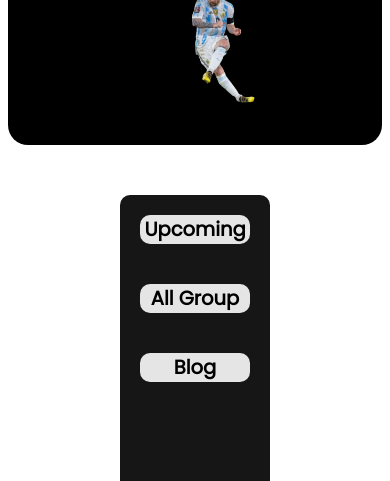
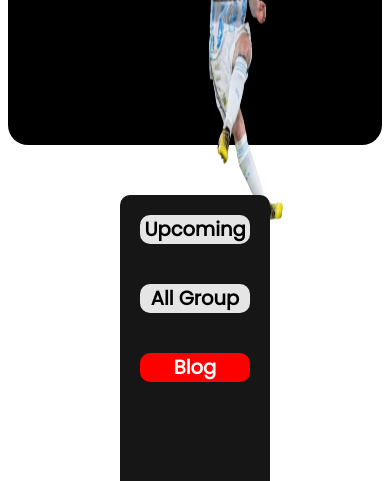
Before and after one commit to majharul224/worldCap-2022, a plain HTML site: page index.html in a window 390 px wide. Shown: the part 363-844 px from the top of the page. Drawn offline with Linux system fonts and the light colour scheme; files whose address does not match are found by name.

Commit message:
tablet responsive

```diff
--- a/index.html
+++ b/index.html
@@ -31,9 +31,9 @@
     <section class="main-container">
         <div class="box-container">
             <div id="box-1">
-               <a href="www.google.com">Upcoming</a> <!-- <button>Upcoming Match</button> -->
+               <a href="www.google.com">Upcoming</a>
                 <a href="www.google.com">All Group</a>
-                <a href="www.google.com">Blog</a>
+                <a href="www.google.com" class="blog">Blog</a>
             </div>
             <div id="box-2" >
                 <div class="box">
--- a/style.css
+++ b/style.css
@@ -23,7 +23,8 @@ body{
     width: 50%;
 }
 .half-width img{
-    width: 80%;
+    width: 100%;
+    height: 400px;
 }
 .half-width h1{
     font-weight: 700;
@@ -64,6 +65,10 @@ body{
     text-decoration: none;
     background-color: #E5E5E5;
     margin: 20px;
+}
+#box-1 .blog{
+    background-color: red;
+    color: #FFFFFF;
 }
 #box-2{
     display: grid;
```
